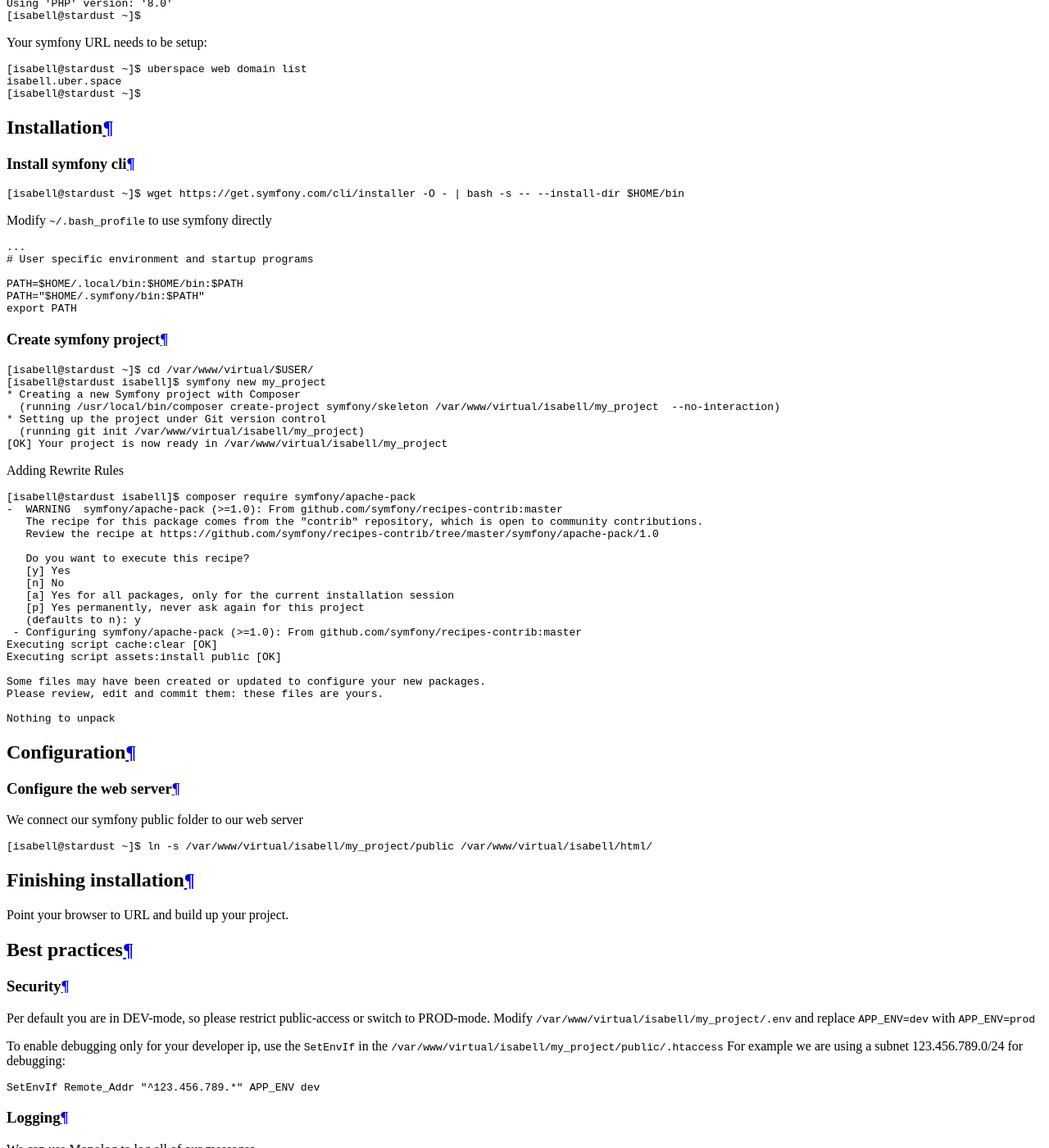
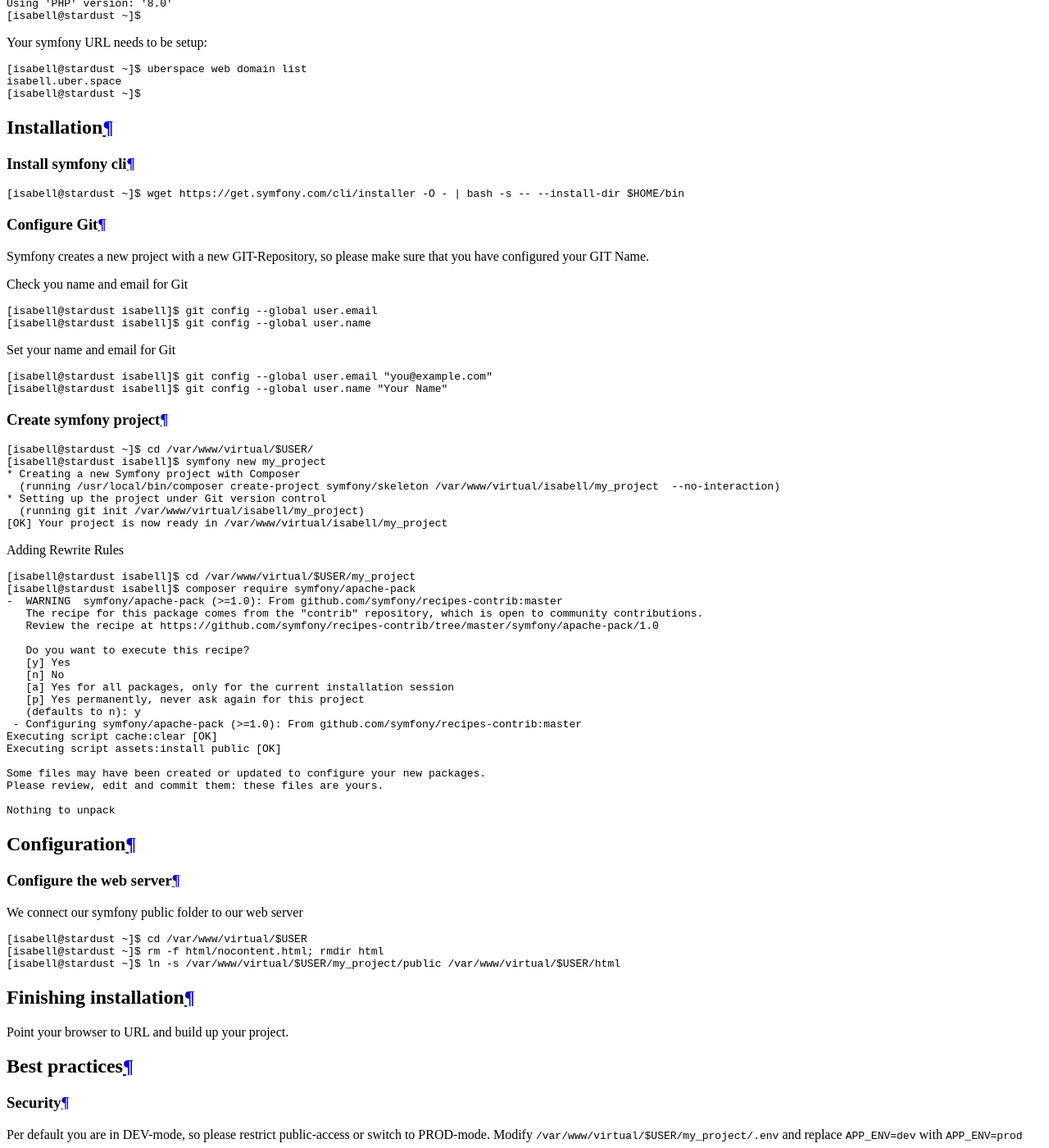
Before and after one commit to Uberspace/lab, a Sphinx documentation site: the page built from source/guide_symfony.rst, in a window 1280 px wide and 1400 px high, scrolled down 4585 px. Shown: the whole window at 82% size. Built offline with Sphinx 7.4.7 and the Read the Docs theme 2.0.0, drawn with Linux system fonts in a browser that asks for light colours; some of the changed text lies outside the part shown.

Commit message:
[symfony] Update Guide

```diff
--- a/source/guide_symfony.rst
+++ b/source/guide_symfony.rst
@@ -37,7 +37,7 @@
 
 We're using :manual:`PHP <lang-php>` in the stable version 8:
 
-::
+.. code-block:: console
 
  [isabell@stardust ~]$ uberspace tools version show php
  Using 'PHP' version: '8.0'
@@ -53,26 +53,34 @@
 Install symfony cli
 -------------------
 
-::
+.. code-block:: console
 
  [isabell@stardust ~]$ wget https://get.symfony.com/cli/installer -O - | bash -s -- --install-dir $HOME/bin
 
-Modify ``~/.bash_profile`` to use symfony directly
 
-.. code-block:: ini
+Configure Git
+-------------
+Symfony creates a new project with a new GIT-Repository, so please make sure that you have configured your GIT Name.
 
- ...
- # User specific environment and startup programs
+Check you name and email for Git
 
- PATH=$HOME/.local/bin:$HOME/bin:$PATH
- PATH="$HOME/.symfony/bin:$PATH"
- export PATH
+.. code-block:: console
+
+ [isabell@stardust isabell]$ git config --global user.email
+ [isabell@stardust isabell]$ git config --global user.name
+
+Set your name and email for Git
+
+.. code-block:: console
+
+ [isabell@stardust isabell]$ git config --global user.email "you@example.com"
+ [isabell@stardust isabell]$ git config --global user.name "Your Name"
 
 
 Create symfony project
 ----------------------
 
-::
+.. code-block:: console
 
  [isabell@stardust ~]$ cd /var/www/virtual/$USER/
  [isabell@stardust isabell]$ symfony new my_project
@@ -84,8 +92,10 @@
 
 Adding Rewrite Rules
 
-::
+.. code-block:: console
+ :emphasize-lines: 12
 
+ [isabell@stardust isabell]$ cd /var/www/virtual/$USER/my_project
  [isabell@stardust isabell]$ composer require symfony/apache-pack
  -  WARNING  symfony/apache-pack (>=1.0): From github.com/symfony/recipes-contrib:master
     The recipe for this package comes from the "contrib" repository, which is open to community contributions.
@@ -114,9 +124,11 @@
 
 We connect our symfony public folder to our web server
 
-::
+.. code-block:: console
 
- [isabell@stardust ~]$ ln -s /var/www/virtual/isabell/my_project/public /var/www/virtual/isabell/html/
+ [isabell@stardust ~]$ cd /var/www/virtual/$USER
+ [isabell@stardust ~]$ rm -f html/nocontent.html; rmdir html
+ [isabell@stardust ~]$ ln -s /var/www/virtual/$USER/my_project/public /var/www/virtual/$USER/html
 
 Finishing installation
 ======================
@@ -130,9 +142,9 @@
 --------
 
 Per default you are in DEV-mode, so please restrict public-access or switch to PROD-mode.
-Modify ``/var/www/virtual/isabell/my_project/.env`` and replace ``APP_ENV=dev`` with ``APP_ENV=prod``
+Modify ``/var/www/virtual/$USER/my_project/.env`` and replace ``APP_ENV=dev`` with ``APP_ENV=prod``
 
-To enable debugging only for your developer ip, use the ``SetEnvIf`` in the ``/var/www/virtual/isabell/my_project/public/.htaccess``
+To enable debugging only for your developer ip, use the ``SetEnvIf`` in the ``/var/www/virtual/$USER/my_project/public/.htaccess``
 For example we are using a subnet 123.456.789.0/24 for debugging:
 
 .. code-block:: ini
@@ -144,9 +156,9 @@
 
 We can use Monolog to log all of our messages
 
-::
+.. code-block:: console
 
- [isabell@stardust ~]$ cd /var/www/virtual/isabell/my_project
+ [isabell@stardust ~]$ cd /var/www/virtual/$USER/my_project
  [isabell@stardust my_project]$ composer require symfony/monolog-bundle
 
 Now you can configure your logging as needed: `Symfony Logging <https://symfony.com/doc/current/logging.html>`_
@@ -157,14 +169,14 @@
 
 Install the debug-package within our dev-environment
 
-::
+.. code-block:: console
 
- [isabell@stardust ~]$ cd /var/www/virtual/isabell/my_project
+ [isabell@stardust ~]$ cd /var/www/virtual/$USER/my_project
  [isabell@stardust my_project]$ composer require --dev debug-pack
 
 To see the Debugger we have to disable the uberspace-error-page
 
-::
+.. code-block:: console
 
  [isabell@stardust ~]$ uberspace web errorpage 500 disable
  Error page for HTTP 500 is disabled.
@@ -178,7 +190,7 @@
 
 Check whether your project’s dependencies contain any known security vulnerability:
 
-::
+.. code-block:: console
 
  [isabell@stardust ~]$ cd /var/www/virtual/isabell/my_project
  [isabell@stardust my_project]$ symfony check:security
```
